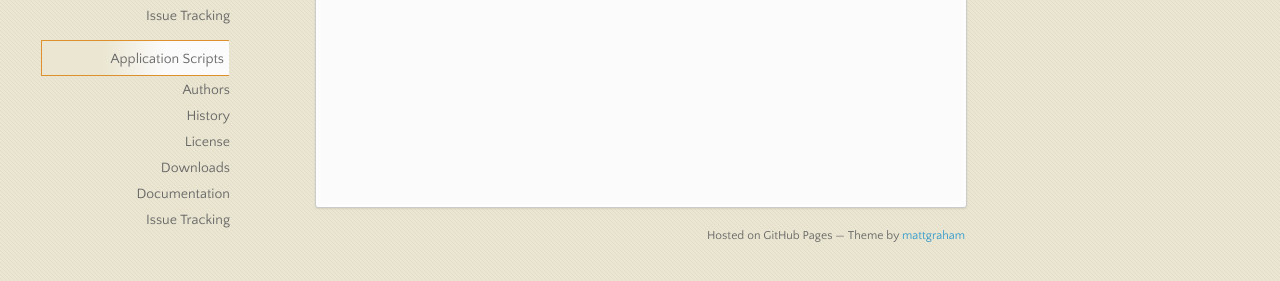
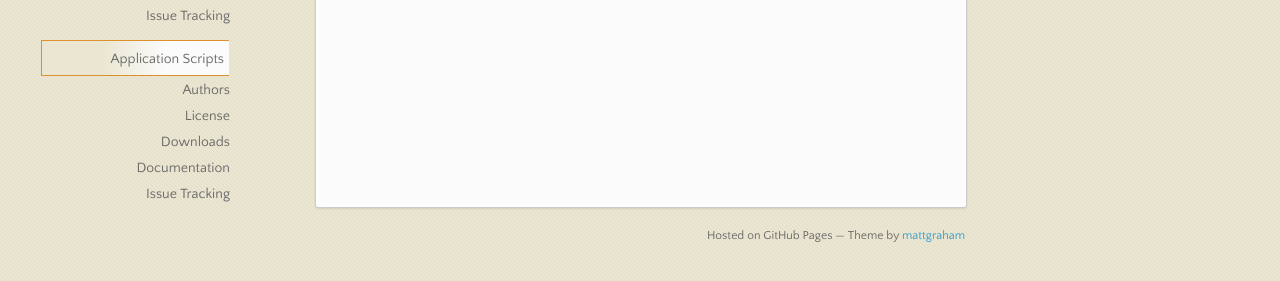
Before and after one commit to dloureiro/sysfera.github.com, a Jekyll site: the page built from index.html, in a window 1280 px wide and 900 px high, scrolled down 36 px. Shown: the part 616-897 px from the top of the window. Built offline with Jekyll 4.4.1, drawn with Linux system fonts in a browser that asks for light colours; nearby versions of some CDN libraries; Markdown is read by kramdown in place of the engine named in the settings.

Commit message:
Removing broken link

```diff
--- a/_layouts/default.html
+++ b/_layouts/default.html
@@ -75,7 +75,6 @@ title: Home of SysFera Open Source technologies
 		<li><a href="/webboardApplicationScripts.html" class="pages head">Application Scripts</a>
 			<ul class="projectPagesList">
 				<li><a href="/webboardApplicationScripts/authors.html">Authors</a></li>
-				<li><a href="/webboardApplicationScripts/history.html">History</a></li>
 				<li><a href="/webboardApplicationScripts/license.html">License</a></li>
 				<li><a href="/webboardApplicationScripts/download.html">Downloads</a></li>
 				<li><a href="/webboardApplicationScripts/documentation.html">Documentation</a></li>
```
